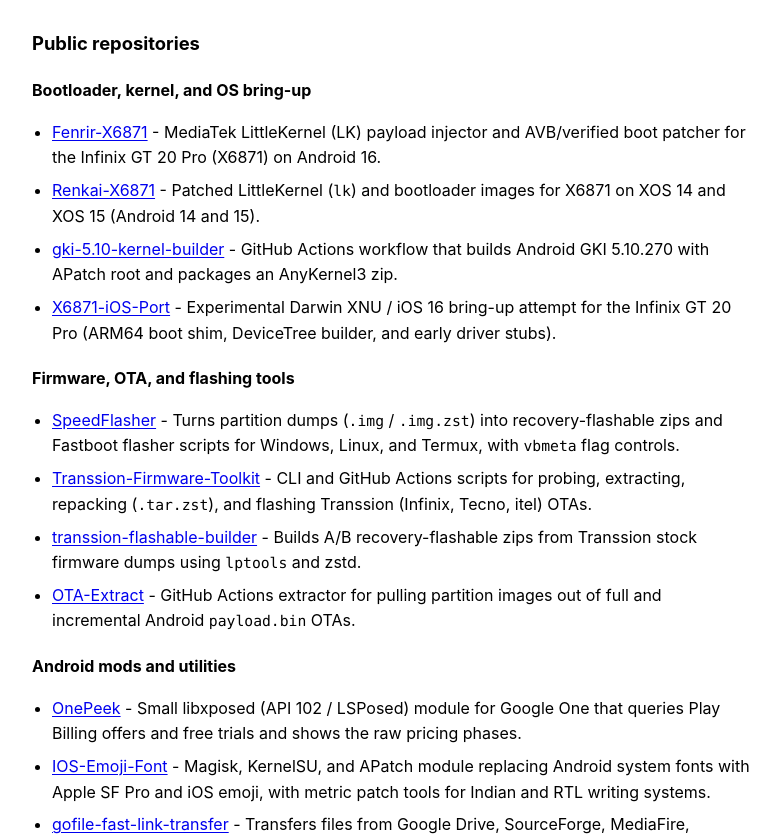
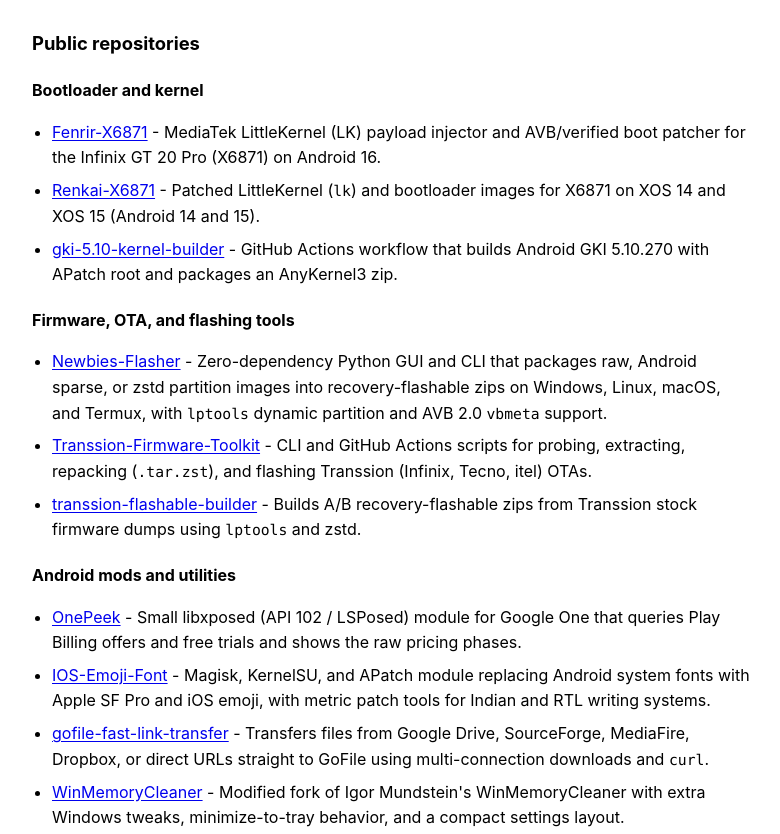
Before and after one commit to sheikhmehraann/sheikhmehraann.github.io, a plain HTML site: page index.html in a window 1280 px wide. Shown: the part 417-1251 px from the top of the page, without its empty margins (248-1028 px from the left). Drawn offline with Linux system fonts and the light colour scheme.

Commit message:
Update public repo list: add Newbies-Flasher, remove deleted repos

```diff
--- a/index.html
+++ b/index.html
@@ -42,6 +42,7 @@
       "name": "Sheikh Mehraan",
       "alternateName": [
         "sheikhmehraann",
+        "sheikh mehraann",
         "sheikhmehraan",
         "Mehraan",
         "Mehraann",
@@ -78,20 +79,18 @@
 
     <h2>Public repositories</h2>
 
-    <h3>Bootloader, kernel, and OS bring-up</h3>
+    <h3>Bootloader and kernel</h3>
     <ul>
       <li><a href="https://github.com/sheikhmehraann/Fenrir-X6871">Fenrir-X6871</a> - MediaTek LittleKernel (LK) payload injector and AVB/verified boot patcher for the Infinix GT 20 Pro (X6871) on Android 16.</li>
       <li><a href="https://github.com/sheikhmehraann/Renkai-X6871">Renkai-X6871</a> - Patched LittleKernel (<code>lk</code>) and bootloader images for X6871 on XOS 14 and XOS 15 (Android 14 and 15).</li>
       <li><a href="https://github.com/sheikhmehraann/gki-5.10-kernel-builder">gki-5.10-kernel-builder</a> - GitHub Actions workflow that builds Android GKI 5.10.270 with APatch root and packages an AnyKernel3 zip.</li>
-      <li><a href="https://github.com/sheikhmehraann/X6871-iOS-Port">X6871-iOS-Port</a> - Experimental Darwin XNU / iOS 16 bring-up attempt for the Infinix GT 20 Pro (ARM64 boot shim, DeviceTree builder, and early driver stubs).</li>
     </ul>
 
     <h3>Firmware, OTA, and flashing tools</h3>
     <ul>
-      <li><a href="https://github.com/sheikhmehraann/SpeedFlasher">SpeedFlasher</a> - Turns partition dumps (<code>.img</code> / <code>.img.zst</code>) into recovery-flashable zips and Fastboot flasher scripts for Windows, Linux, and Termux, with <code>vbmeta</code> flag controls.</li>
+      <li><a href="https://github.com/sheikhmehraann/Newbies-Flasher">Newbies-Flasher</a> - Zero-dependency Python GUI and CLI that packages raw, Android sparse, or zstd partition images into recovery-flashable zips on Windows, Linux, macOS, and Termux, with <code>lptools</code> dynamic partition and AVB 2.0 <code>vbmeta</code> support.</li>
       <li><a href="https://github.com/sheikhmehraann/Transsion-Firmware-Toolkit">Transsion-Firmware-Toolkit</a> - CLI and GitHub Actions scripts for probing, extracting, repacking (<code>.tar.zst</code>), and flashing Transsion (Infinix, Tecno, itel) OTAs.</li>
       <li><a href="https://github.com/sheikhmehraann/transsion-flashable-builder">transsion-flashable-builder</a> - Builds A/B recovery-flashable zips from Transsion stock firmware dumps using <code>lptools</code> and zstd.</li>
-      <li><a href="https://github.com/sheikhmehraann/OTA-Extract">OTA-Extract</a> - GitHub Actions extractor for pulling partition images out of full and incremental Android <code>payload.bin</code> OTAs.</li>
     </ul>
 
     <h3>Android mods and utilities</h3>
--- a/sitemap.xml
+++ b/sitemap.xml
@@ -2,6 +2,6 @@
 <urlset xmlns="http://www.sitemaps.org/schemas/sitemap/0.9">
   <url>
     <loc>https://sheikhmehraann.github.io/</loc>
-    <lastmod>2026-11-24</lastmod>
+    <lastmod>2026-11-25</lastmod>
   </url>
 </urlset>
```
